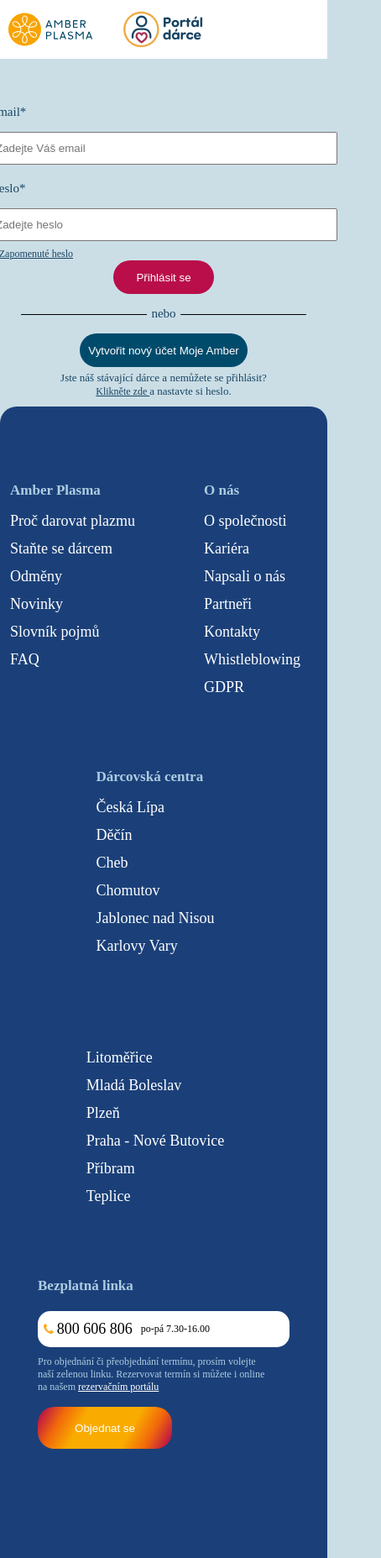
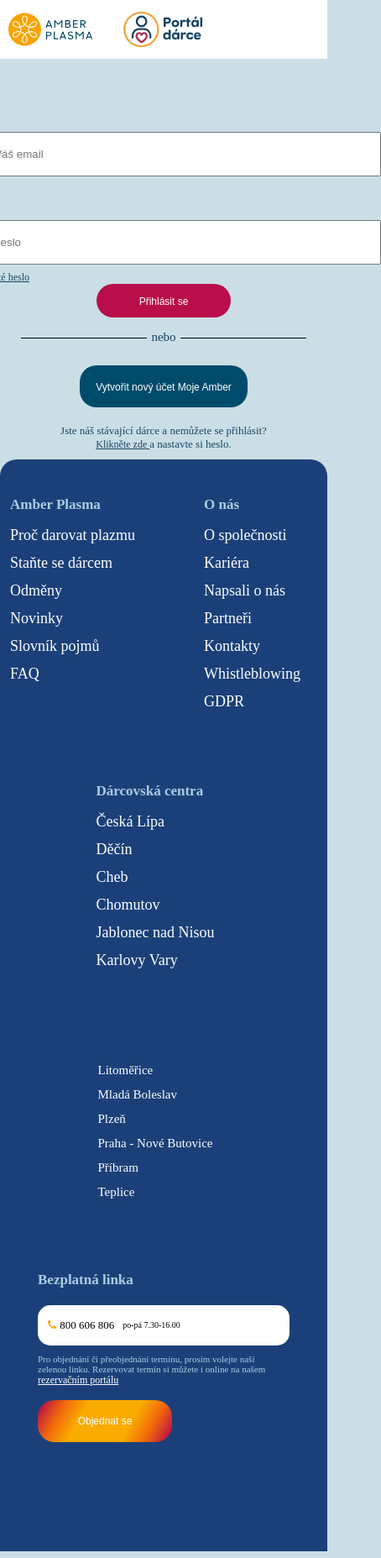
Before and after one commit to Filip-Novotny19/AmberPlasma, a plain HTML site: page AmberPlasma-main/amberplasma/index.html in a window 390 px wide. Shown: the whole page at 84% size, 454 px wide, since content can reach past the window. Drawn offline with Linux system fonts and the light colour scheme.

Commit message:
Finally final commit I hope

```diff
--- a/AmberPlasma-main/amberplasma/index.html
+++ b/AmberPlasma-main/amberplasma/index.html
@@ -2,51 +2,61 @@
 <html lang="en">
 <head>
     <meta charset="UTF-8">
-    <meta name="viewport"
-          content="width=device-width, user-scalable=no, initial-scale=1.0, maximum-scale=1.0, minimum-scale=1.0">
-    <meta http-equiv="X-UA-Compatible" content="ie=edge">
+    <meta content="width=device-width, user-scalable=no, initial-scale=1.0, maximum-scale=1.0, minimum-scale=1.0"
+          name="viewport">
+    <meta content="ie=edge" http-equiv="X-UA-Compatible">
 
-    <link rel="stylesheet" href="https://cdnjs.cloudflare.com/ajax/libs/font-awesome/4.7.0/css/font-awesome.min.css">
-    <link rel="stylesheet" href="style.css">
+    <link href="https://cdnjs.cloudflare.com/ajax/libs/font-awesome/4.7.0/css/font-awesome.min.css" rel="stylesheet">
+    <link href="style.css" rel="stylesheet">
     <title>Portál dárce</title>
 </head>
 <body>
 
 <div id="topmenu">
-    <img src="amber-logo.svg" alt="amber logo">
-    <img src="portal-darce-logo.svg" alt="darce logo">
-    <img src="portal-darce-logo.svg" alt="darce logo" id="fake">
+    <img alt="amber logo" src="amber-logo.svg">
+    <img alt="darce logo" src="portal-darce-logo.svg">
+    <img alt="darce logo" id="fake" src="portal-darce-logo.svg">
 </div>
 </body>
 
 <div id="mid">
-    <form id="form" action="dalsi.php" method="get">
-        <p>Email*</p>
-        <input type="text" placeholder="Zadejte Váš email">
+    <div id="form" method="get">
+        <div class="choice">
+            <p>Email </p>
+            <p class="space">a</p>
+            <p class="star"> * </p>
+        </div>
+        <input placeholder="Zadejte Váš email" type="text">
         <br>
-
-        <p>Heslo*</p>
-        <input type="text" placeholder="Zadejte heslo">
+        <div class="choice">
+            <p>Heslo </p>
+            <p class="space">a</p>
+            <p class="star"> * </p>
+        </div>
+        <input placeholder="Zadejte heslo" type="text">
         <br>
         <a href="zaphesl.php"><i class="fa fa-lock"></i> Zapomenuté heslo</a>
         <br>
         <div id="options">
-            <input type="submit" value="Přihlásit se" class="butt" style=" width: 120px; height: 40px; margin: 0;">
+            <button href="login.php" class="butt" style=" width: 160px; height: 40px; margin: 0;">
+                <a href="login.php" class="buttlink">Přihlásit se</a>
+            </button>
             <div id="or">
                 <p class="line"></p>
                 <p>nebo</p>
                 <p class="line"></p>
             </div>
 
-            <input type="submit" value="Vytvořit nový účet Moje Amber" class="butt2"
-                   style=" width: 200px; height: 40px;">
+            <button class="butt2"  style=" width: 200px; height: 50px;">
+                <a href="signin.php" class="buttlink"> Vytvořit nový účet Moje Amber</a>
+            </button>
             <div id="lasttext">
                 <p>Jste náš stávající dárce a nemůžete se přihlásit?</p>
                 <p><a href="help"> Klikněte zde </a> a nastavte si heslo.</p>
             </div>
         </div>
 
-    </form>
+    </div>
 </div>
 <div id="bottom">
     <div class="col">
@@ -96,10 +106,11 @@
         </div>
         <div id="small">
             <p>Pro objednání či přeobjednání termínu, prosím volejte naší zelenou linku.
-                Rezervovat termín si můžete i online na našem <a href="rezervacniport">rezervačním portálu</a></p>
+                Rezervovat termín si můžete i online na našem <a class="clickhere" href="reservep.php">rezervačním
+                    portálu</a></p>
 
         </div>
-        <button>Objednat se</button>
+        <button><a href="reserve.php" class="Obj">Objednat se</a></button>
     </div>
 
 </div>
--- a/AmberPlasma-main/amberplasma/style.css
+++ b/AmberPlasma-main/amberplasma/style.css
@@ -59,19 +59,41 @@ div#mid
     justify-content: center;
     padding-bottom: 10px;
 }
-
-form#form input
+.buttlink
+{
+    text-decoration: none;
+    color: white;
+}
+#form input
 {
     margin-bottom: 5px;
     margin-top: 0;
-    padding: 5px;
-    height: 25px;
-    width: 400px;
+    padding: 7px;
+    height: 35px;
+    width: 500px;
+}
+.choice
+{
+    display: flex;
+    flex-direction: row;
+}
+.space
+{
+    visibility: hidden;
+    font-size: 5px;
+}
+.choice p.star
+{
+    color: red;
 }
 a
 {
     font-size: 12px;
     color: #194564;
+}
+a.clickhere
+{
+    color: white;
 }
 p
 {
@@ -80,7 +102,7 @@ p
 }
 .butt
 {
-    color: white;
+
     background: #B90E49;
     border: none;
     border-radius: 20px;
@@ -89,8 +111,8 @@ p
 }
 .butt:hover
 {
-    color: #B90E49;
-    background: white;
+
+    background: #db2f6a;
     border: none;
     border-radius: 20px;
 
@@ -98,17 +120,16 @@ p
 }
 .butt2
 {
-    color: white;
     background: #004B6C;
     border: none;
+    font-size: 14px;
     border-radius: 20px;
     margin-bottom: 20px;
     transition: ease-in-out 0.2s;
 }
 .butt2:hover
 {
-    color: #004B6C;
-    background: white;
+    background: #157197;
     border: none;
     border-radius: 20px;
 
@@ -143,12 +164,13 @@ p.line
 {
     background: #1B4079;
     border-radius: 20px 20px 0 0;
-    height: auto;
+    height: 100%;
+    width: 100%;
     justify-content: space-evenly;
     display: flex;
     flex-direction: row;
     align-items: flex-start;
-    padding-top: 50px;
+    padding-top: 1%;
     padding-bottom:30px;
 }
 #lasttext
@@ -203,7 +225,7 @@ p.line
 .col2 p
 {
     color: white;
-    font-size: 18px;
+    font-size: clamp(15px, 2.5vw, 18px);
     margin-top: 6px;
     margin-bottom: 6px;
     margin-right: 20px;
@@ -214,7 +236,7 @@ p.line
     flex-direction: row;
     background: white;
     align-items: center;
-    padding: 5px;
+    padding: 10px;
     border-radius: 15px;
     margin-top: 10px;
 }
@@ -223,13 +245,14 @@ p.line
     color: #FCA91C;
     margin-left: 2px;
     margin-right: 2px;
-    font-size: 15px;
+    font-size: clamp(13px, 1.5vw, 15px);
 }
 #phonenum p#main
 {
     color: black;
     margin-left: 2px;
     margin-right: 5px;
+    font-size: clamp(13px, 2vw, 15px);
 }
 
 #phonenum p#day
@@ -237,22 +260,30 @@ p.line
     color: black;
     margin-left: 5px;
     margin-right: 2px;
-    font-size: 12px;
+    font-size: clamp(10px, 1.5vw, 12px);
 }
 #small p
 {
     margin-top: 10px;
-    font-size: 12px;
+    font-size: clamp(11px, 1.5vw, 12px);
     color: #ADCCE1 ;
 }
-#small p a
+
+.col
 {
-    color: white;
+    display: flex;
+    justify-content: flex-start;
+    flex-direction: column;
+    margin-left: 10px;
+    margin-right: 10px;
+    max-height: calc(100vh - 495px);
+    max-width: 300px;
 }
 button {
     width: 160px;
     height: 50px;
     margin-top: 10px;
+    font-size: clamp(13px, 2vw, 15px);
 
     background: linear-gradient(299deg, #B90E49 3%, #F1680B 18%, #F9AB00 33%, #F9AB00 67%, #F1680B 82%, #B90E49 97%);
     border-radius: 20px;
@@ -271,3 +302,8 @@ button:hover
     border: none;
     color: white;
 }
+a.Obj
+{
+    text-decoration: none;
+    color: white;
+}
```
